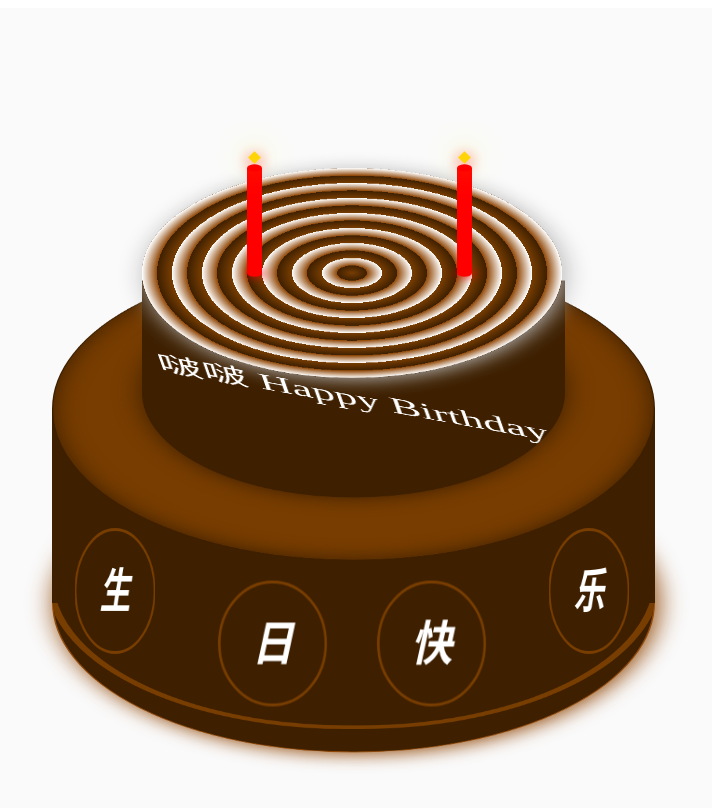
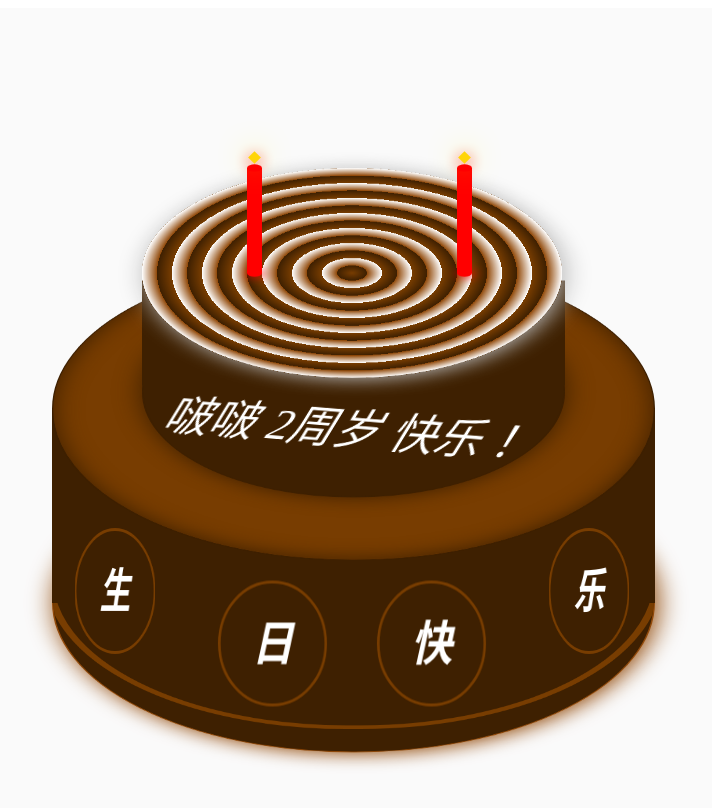
Before and after one commit to MrpandaLiu/MrpandaLiu.github.io, a plain HTML site: page birthday.html in a window 1280 px wide. Shown: the whole page, without its empty margins (296-1008 px from the left). Drawn offline with Linux system fonts and the light colour scheme.

Commit message:
fix: bobo

```diff
--- a/birthday.html
+++ b/birthday.html
@@ -179,12 +179,12 @@
             width:100%;
             text-align: center;
             position: absolute;
-            top:150px;
+            top:170px;
             z-index: 9;
             margin:0px auto;
             font-size: 30px;
             color:#FFFFFF;
-            transform: rotateX(60deg) skew(10deg,20deg);
+            transform: rotateX(20deg) skew(150deg,5deg);
         }
 
 
@@ -266,7 +266,7 @@
                     <div class="side"></div>
                     <div class="bottom"></div>
                     <div class="text">
-                        啵啵 Happy Birthday
+                        啵啵 2周岁 快乐！
                     </div>
                 </div>
 
```
